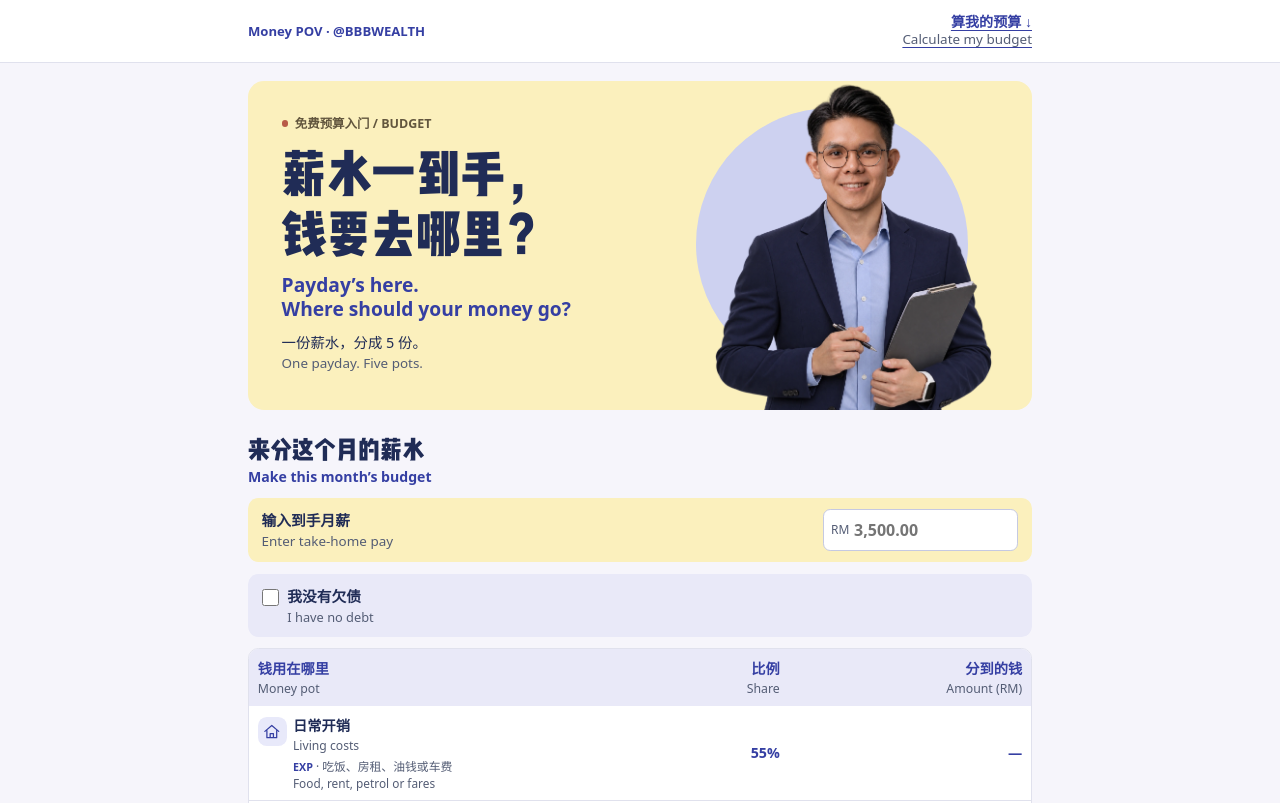
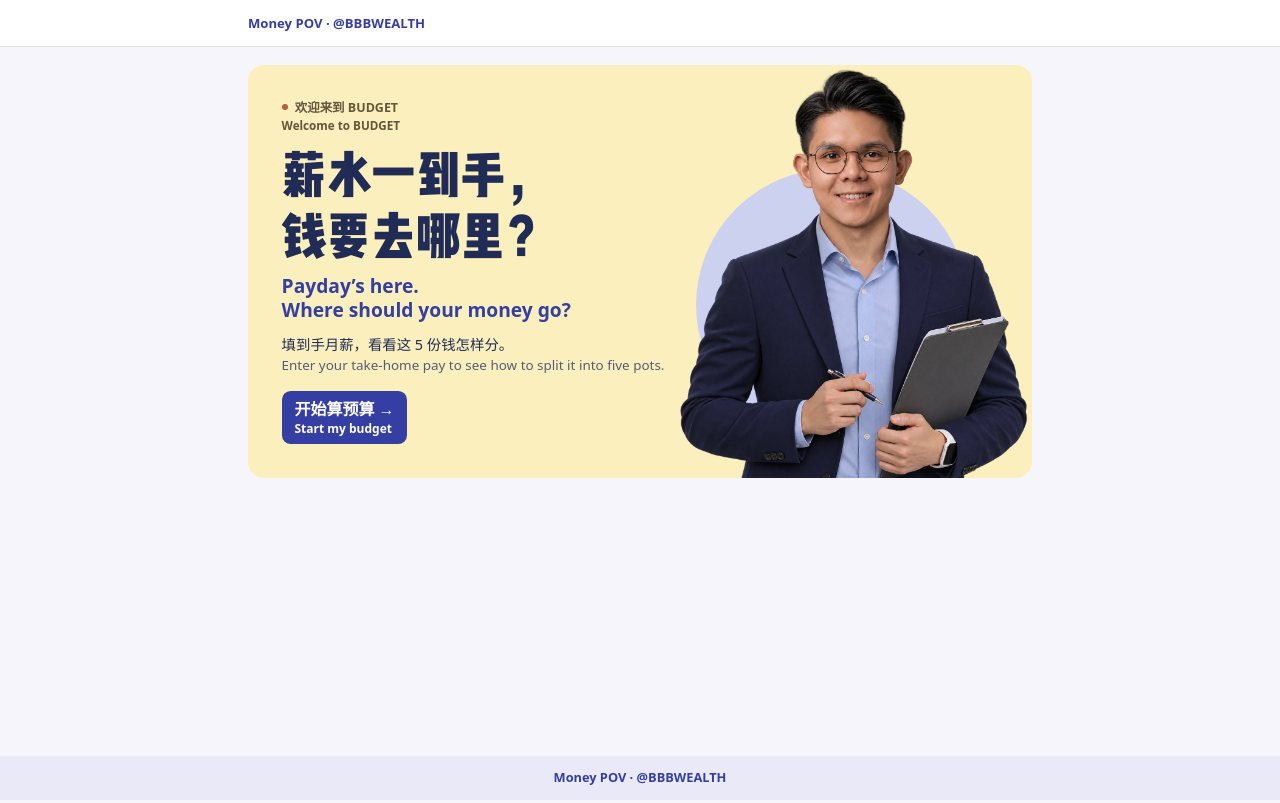
Before and after one commit to bbbwealth/investment-course, a plain HTML site: page budget/index.html in a window 1280 px wide. Shown: the top 803 px of the page. Drawn offline with Linux system fonts and the light colour scheme.

Commit message:
Add a bilingual BUDGET welcome page before the calculator

```diff
--- a/budget/index.html
+++ b/budget/index.html
@@ -11,8 +11,10 @@
     :root { color-scheme: light; --paper:#f6f5fb; --ink:#202c56; --muted:#545d75; --blue:#353fa3; --lilac:#e9e9f8; --gold:#fbf0bd; --red:#9b242f; --red-bg:#fbe6e7; --line:#e0e1ed; }
     * { box-sizing:border-box; }
     html { scroll-behavior:smooth; }
-    body { margin:0; background:var(--paper); color:var(--ink); font:1rem/1.55 "PingFang SC","Noto Sans SC",system-ui,sans-serif; }
+    [hidden] { display:none !important; }
+    body { min-height:100vh; min-height:100svh; display:flex; flex-direction:column; margin:0; background:var(--paper); color:var(--ink); font:1rem/1.55 "PingFang SC","Noto Sans SC",system-ui,sans-serif; }
     main,.wrap { width:min(100% - 2rem,49rem); margin-inline:auto; }
+    main { flex:1; padding-bottom:1.2rem; }
     header { background:#fff; border-bottom:1px solid var(--line); }
     header .wrap { display:flex; justify-content:space-between; align-items:center; gap:.8rem; padding:.8rem 0; }
     .brand { font-size:.82rem; font-weight:800; color:var(--blue); }
@@ -27,6 +29,23 @@
     h1 { font-size:clamp(1.68rem,5.7vw,3.25rem); margin:0; }
     .hero-en { margin:.52rem 0 0; font-weight:800; line-height:1.25; font-size:clamp(.88rem,2.6vw,1.2rem); color:var(--blue); }
     .hero-summary { font-size:.9rem; margin:.7rem 0 .2rem; }
+    .welcome-en { display:block; color:#62563e; font-size:.73rem; font-weight:650; }
+    .start {
+      display:inline-grid;
+      gap:.12rem;
+      min-height:2.75rem;
+      margin-top:.8rem;
+      padding:.52rem .8rem;
+      border-radius:.54rem;
+      background:var(--blue);
+      color:#fff;
+      font-weight:800;
+      line-height:1.25;
+      text-decoration:none;
+    }
+    .start span { font-size:.75rem; font-weight:600; }
+    .start:hover { background:#27308b; }
+    #welcome-title:focus, #worksheet-heading:focus { outline:none; }
     .en { display:block; font-family:system-ui,sans-serif; color:var(--muted); font-size:.84rem; font-weight:500; line-height:1.42; }
     .figure { position:relative; align-self:stretch; min-width:0; }
     .figure::before { content:""; position:absolute; background:#cdd1f0; width:min(84%,17rem); aspect-ratio:1; border-radius:50%; bottom:9%; left:6%; }
@@ -119,20 +138,26 @@
     <symbol id="icon-reserve" viewBox="0 0 24 24"><path d="M12 3.8 19 7v5c0 4-3.4 6.8-7 8.4C8.4 18.8 5 16 5 12V7zM9 12l2 2 4-4"/></symbol>
     <symbol id="icon-invest" viewBox="0 0 24 24"><path d="M4.5 5v14.5H20M7 15l4.5-4.5 3 2L20 6m-4 0h4v4"/></symbol>
   </svg>
-  <header><div class="wrap"><span class="brand">Money POV · @BBBWEALTH</span><a class="jump" href="#worksheet">算我的预算 ↓<span class="en" lang="en">Calculate my budget</span></a></div></header>
+  <header>
+    <div class="wrap">
+      <span class="brand">Money POV · @BBBWEALTH</span>
+      <a class="jump" id="welcome-link" href="#welcome" hidden>← 回到首页<span class="en" lang="en">Back to welcome</span></a>
+    </div>
+  </header>
   <main>
-    <div class="hero">
+    <section class="hero" id="welcome" aria-labelledby="welcome-title">
       <div class="hero-copy">
-        <p class="eyebrow">免费预算入门 / BUDGET</p>
-        <h1>薪水一到手，<br>钱要去哪里？</h1>
+        <p class="eyebrow">欢迎来到 BUDGET<span class="welcome-en" lang="en">Welcome to BUDGET</span></p>
+        <h1 id="welcome-title" tabindex="-1">薪水一到手，<br>钱要去哪里？</h1>
         <p class="hero-en" lang="en">Payday’s here.<br>Where should your money go?</p>
-        <p class="hero-summary">一份薪水，分成 5 份。<span class="en" lang="en">One payday. Five pots.</span></p>
+        <p class="hero-summary">填到手月薪，看看这 5 份钱怎样分。<span class="en" lang="en">Enter your take-home pay to see how to split it into five pots.</span></p>
+        <a class="start" href="#worksheet">开始算预算 →<span lang="en">Start my budget</span></a>
       </div>
       <div class="figure"><img src="./planner.webp" width="1158" height="1359" alt="手拿预算夹板的理财师" fetchpriority="high"></div>
-    </div>
+    </section>
 
-    <section id="worksheet" aria-labelledby="worksheet-heading">
-      <h2 id="worksheet-heading">来分这个月的薪水<span class="en" lang="en">Make this month’s budget</span></h2>
+    <section id="worksheet" aria-labelledby="worksheet-heading" hidden>
+      <h2 id="worksheet-heading" tabindex="-1">来分这个月的薪水<span class="en" lang="en">Make this month’s budget</span></h2>
       <div class="panel example-box income">
         <label for="income"><strong>输入到手月薪</strong><span class="en" lang="en">Enter take-home pay</span></label>
         <div class="entry"><span class="unit">RM</span><input id="income" type="number" min="0" step="0.01" inputmode="decimal" autocomplete="off" placeholder="3,500.00" aria-describedby="feedback"></div>
@@ -277,6 +302,26 @@
       total.value = amounts ? format.format(cents / 100) : '—';
     }
 
+    const welcome = document.getElementById('welcome');
+    const worksheet = document.getElementById('worksheet');
+    const welcomeLink = document.getElementById('welcome-link');
+    const welcomeTitle = document.getElementById('welcome-title');
+    const worksheetTitle = document.getElementById('worksheet-heading');
+
+    function showPage(focusHeading = false) {
+      const showWorksheet = window.location.hash === '#worksheet';
+      welcome.hidden = showWorksheet;
+      worksheet.hidden = !showWorksheet;
+      welcomeLink.hidden = !showWorksheet;
+      if (focusHeading) {
+        window.scrollTo({top: 0, behavior: 'instant'});
+        (showWorksheet ? worksheetTitle : welcomeTitle).focus({preventScroll: true});
+      }
+    }
+
+    window.addEventListener('hashchange', () => showPage(true));
+    showPage();
+
     income.addEventListener('input', updateBudget);
     for (const choice of [noDebt, reserveChoice, investChoice]) choice.addEventListener('change', updateBudget);
     window.addEventListener('pageshow', updateBudget);
```
